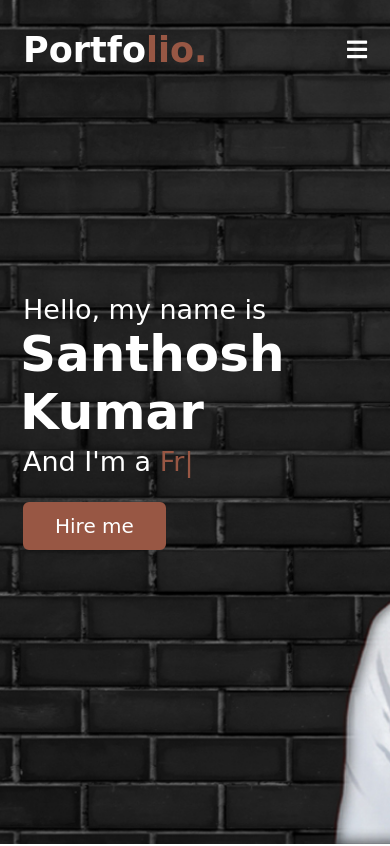
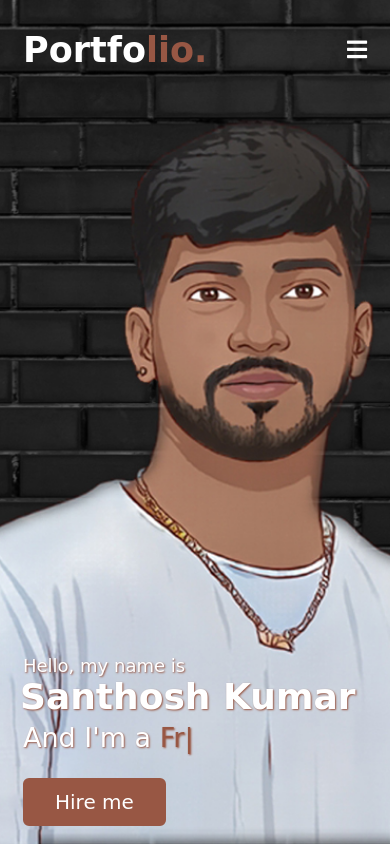
Before and after one commit to uxuisanthosh/santhosh_portfolio, a plain HTML site: page index.html in a window 390 px wide. Shown: the top 846 px of the page. Drawn offline with nearby package versions, Linux system fonts and the light colour scheme; a web font is replaced by a local one.

Commit message:
mobile_view changed

```diff
--- a/css/style.css
+++ b/css/style.css
@@ -200,36 +200,49 @@ section .title::after {
     font-family: 'DynaPuff', cursive;
 }
 
-.home .max-width {
+.homebg {
+    display: flex;
+    background: url("../images/bannermobile.jpg") no-repeat center;
+    height: 100vh;
+    color: #fff;
+    min-height: 500px;
+    background-size: cover;
+    background-attachment: fixed;
+    font-family: 'DynaPuff', cursive;
+}
+
+.home .max-width,
+.homebg .max-width {
     width: 100%;
     display: flex;
 }
 
-.home .max-width .row {
+.home .max-width .row,
+.homebg .max-width .row {
     margin-right: 0;
 }
 
-.home .home-content .text-1 {
+.home .home-content .text-1 .homebg .homebg-content .text-1 {
     font-size: 27px;
 }
 
-.home .home-content .text-2 {
+.home .home-content .text-2, .homebg .homebg-content .text-2{
     font-size: 75px;
     font-weight: 600;
     margin-left: -3px;
 }
 
-.home .home-content .text-3 {
+.home .home-content .text-3 , .homebg .homebg-content .text-3 {
     font-size: 40px;
     margin: 5px 0;
 }
 
-.home .home-content .text-3 span {
+.home .home-content .text-3 span , .homebg .homebg-content .text-3 span{
     color: #985744;
     font-weight: 500;
 }
 
-.home .home-content a {
+.home .home-content a,  .homebg .homebg-content a {
     display: inline-block;
     background: #985744;
     color: #fff;
@@ -242,7 +255,7 @@ section .title::after {
     transition: all 0.3s ease;
 }
 
-.home .home-content a:hover {
+.home .home-content a:hover ,  .homebg .homebg-content a:hover {
     color: #985744;
     background: none;
 }
@@ -255,7 +268,7 @@ section .title::after {
 .about .about-content .left {
     width: 35%;
     position: relative;
-        cursor: pointer;
+    cursor: pointer;
 }
 
 .about .about-content .left img {
@@ -430,10 +443,11 @@ section .title::after {
 
     }
 }
+
 /* about section styling */
 
 /* services section styling */
-.services{
+.services {
     color: #fff;
     background: #111;
 }
@@ -484,8 +498,9 @@ section .title::after {
     font-weight: 500;
     margin: 10px 0 7px 0;
 }
+
 .services .serv-content p {
-  line-height: 1.7;
+    line-height: 1.7;
 }
 
 /* skills section styling */
@@ -582,7 +597,7 @@ section .title::after {
 
 
 
-.projects{
+.projects {
     color: #fff;
     background: #111;
 }
@@ -824,12 +839,13 @@ footer span a:hover {
 }
 
 
-#Success_Msg{
+#Success_Msg {
     padding-top: 20px;
     color: green;
     font-weight: 500;
 }
-#Unsent_Msg{
+
+#Unsent_Msg {
     padding-top: 20px;
     color: red;
     font-weight: 500;
@@ -885,15 +901,15 @@ footer span a:hover {
         font-size: 25px;
     }
 
-    .home .home-content .text-2 {
+    .home .home-content .text-2 ,  .homebg .homebg-content .text-2 {
         font-size: 70px;
     }
 
-    .home .home-content .text-3 {
+    .home .home-content .text-3 ,  .homebg .homebg-content .text-2 {
         font-size: 35px;
     }
 
-    .home .home-content a {
+    .home .home-content a ,  .homebg .homebg-content a{
         font-size: 23px;
         padding: 10px 30px;
     }
@@ -929,19 +945,43 @@ footer span a:hover {
 }
 
 @media (max-width: 690px) {
+    .menudesktop{
+        display: none !important;
+    }
+    .menumobile{
+        display: block !important;
+    }
+    .hometwo {
+        display: none !important;
+    }
+
+    .homebgone {
+        display: block !important;
+    }
+    .homebg .homebg-content{
+        position: absolute !important;
+    bottom: 18px !important;
+    }
+
     .max-width {
         padding: 0 23px;
     }
-
-    .home .home-content .text-2 {
+    .home .home-content .text-1 ,  .homebg .homebg-content .text-1 {
+        font-size: 18px;
+        text-shadow: 1px 1px 2px #985744;
+    }
+    .home .home-content .text-2 ,  .homebg .homebg-content .text-2 {
         font-size: 60px;
+        text-shadow: 1px 1px 2px #985744;
     }
 
-    .home .home-content .text-3 {
+    .home .home-content .text-3,  .homebg .homebg-content .text-3 {
         font-size: 32px;
+        text-shadow: 1px 1px 2px #985744;
+
     }
 
-    .home .home-content a {
+    .home .home-content a , .homebg .homebg-content a{
         font-size: 20px;
     }
 
@@ -949,13 +989,30 @@ footer span a:hover {
         width: 100%;
     }
 }
+@media (min-width: 691px){
 
-@media (max-width: 500px) {
-    .home .home-content .text-2 {
-        font-size: 50px;
+    .menudesktop{
+        display: block !important;
+    }
+    .menumobile{
+        display: none !important;
     }
 
-    .home .home-content .text-3 {
+    .hometwo {
+        display: block !important;
+    }
+
+    .homebgone {
+        display: none !important;
+    }
+
+}
+@media (max-width: 500px) {
+    .home .home-content .text-2 ,  .homebg .homebg-content .text-2{
+        font-size: 36px;
+    }
+
+    .home .home-content .text-3 ,  .homebg .homebg-content  .text-3{
         font-size: 27px;
     }
 
--- a/index.html
+++ b/index.html
@@ -22,7 +22,8 @@
         <div class="max-width">
             <div class="logo"><a href="#">Portfo<span>lio.</span></a></div>
             <ul class="menu">
-                <li><a href="#home" class="menu-btn">Home</a></li>
+                <li><a href="#home" class="menu-btn menudesktop">Home</a></li>
+                <li><a href="#homemobile" class="menu-btn menumobile">Home</a></li>
                 <li><a href="#about" class="menu-btn">About</a></li>
                 <li><a href="#services" class="menu-btn">Services</a></li>
                 <li><a href="#skill" class="menu-btn">Skills</a></li>
@@ -36,18 +37,34 @@
     </nav>
 
     <!-- home section start -->
-    <section class="home" id="home">
+    <div class="hometwo">
+        <section class="home" id="home">
+            <div class="max-width">
+                <div class="home-content">
+                    <div class="text-1">Hello, my name is</div>
+                    <div class="text-2">Santhosh Kumar</div>
+                    <div class="text-3">And I'm a <span class="typing"></span></div>
+                    <a
+                        href="mailto:santhosh5198kumar@gmail.com?subject=Job for UX/UI Devloper!&body=This is job opportunity!">Hire
+                        me</a>
+                </div>
+            </div>
+        </section>
+    </div>
+<div class="homebgone">
+    <section class="homebg" id="homemobile">
         <div class="max-width">
-            <div class="home-content">
+            <div class="homebg-content">
                 <div class="text-1">Hello, my name is</div>
                 <div class="text-2">Santhosh Kumar</div>
-                <div class="text-3">And I'm a <span class="typing"></span></div>
-                <a
-                    href="mailto:santhosh5198kumar@gmail.com?subject=Job for UX/UI Devloper!&body=This is job opportunity!">Hire
+                <div class="text-3">And I'm a <span class="typing-3"></span></div>
+                <a href="mailto:santhosh5198kumar@gmail.com?subject=Job for UX/UI Devloper!&body=This is job opportunity!">Hire
                     me</a>
             </div>
         </div>
     </section>
+</div>
+
 
     <!-- about section start -->
     <section class="about" id="about">
--- a/script.js
+++ b/script.js
@@ -47,7 +47,12 @@ $(document).ready(function(){
         backSpeed: 60,
         loop: true
     });
-
+    var typed = new Typed(".typing-3", {
+        strings: ["UX/UI Developer", "Designer", "Freelancer"],
+        typeSpeed: 100,
+        backSpeed: 60,
+        loop: true
+    });
 });
 
  // Tabbar script
```
Also changed, not shown: images/bannermobile.jpg (added).
